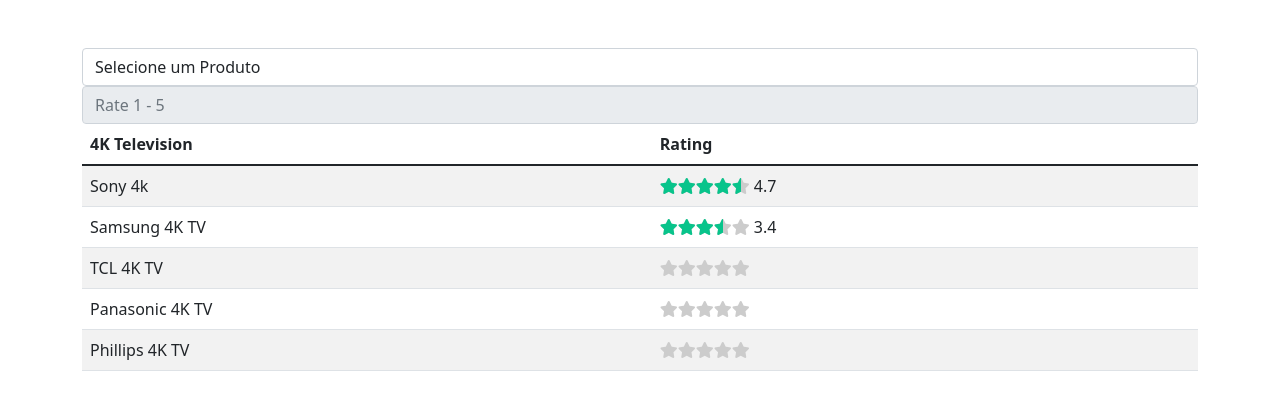
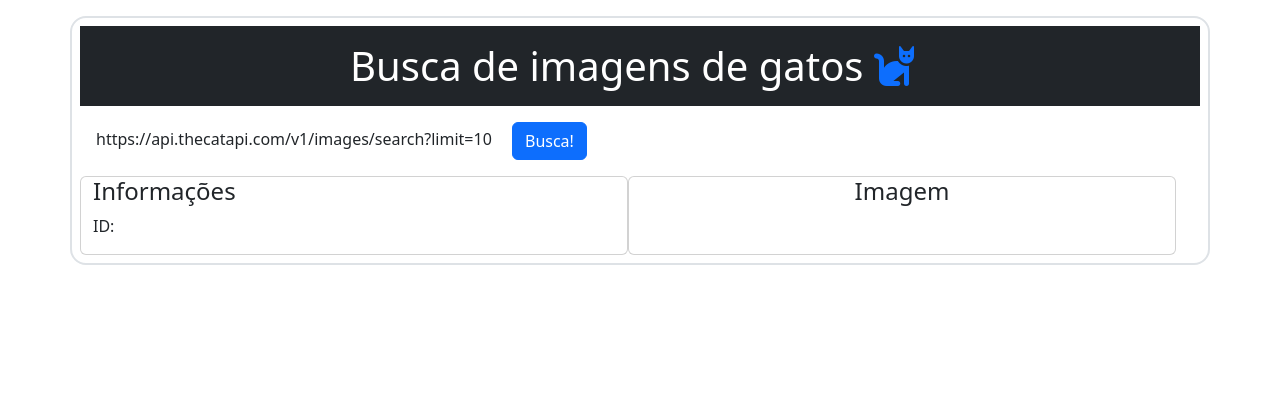
Before and after one commit to Barbaraios/DevWeb_2024_01, a plain HTML site: page index.html in a window 1280 px wide. Drawn offline with nearby package versions, Linux system fonts and the light colour scheme.

Commit message:
Add files via upload

```diff
--- /dev/null
+++ b/API_p2.js
@@ -0,0 +1,23 @@
+// Função para fazer o request na API
+function getImage(e) {
+    // Busca a url da API no HTML
+    let url_api = document.getElementById('url_api').innerText;
+    console.log(url_api);
+    // Função fetch para buscar dados na API
+    fetch(url_api, {
+    method: 'GET',
+    })
+    .then((response) => {
+    return response.json();
+    })
+
+    .then((data) => {
+    console.log(data);
+    document.getElementById('id').innerText = data[0].id;
+    let imagem = `
+    <img class="rounded img-fluid" src="${data[0].url}" />
+    `;
+    // Insere a imagem no elemento HTML com id imagem_aqui
+    document.querySelector('#imagem_aqui').innerHTML = imagem;
+    });
+    }
--- a/index.html
+++ b/index.html
@@ -1,92 +1,42 @@
 <!DOCTYPE html>
 <html lang="pt-br">
 <head>
-<meta charset="UTF-8" />
-<link rel="shortcut icon" href="#" />
-<link rel="stylesheet" href="classificaçao.css" />
-<link href="https://cdn.jsdelivr.net/npm/bootstrap@5.1.3/dist/css/bootstrap.min.css"
-rel="stylesheet"
+<meta charset="UTF-8">
+<meta name="viewport" content="width=device-width, initial-scale=1.0">
+<link href="https://cdn.jsdelivr.net/npm/bootstrap@5.2.0-
+beta1/dist/css/bootstrap.min.css" rel="stylesheet"
 integrity="sha384-
-1BmE4kWBq78iYhFldvKuhfTAU6auU8tT94WrHftjDbrCEXSU1oBoqyl2QvZ6jIW3"
-crossorigin="anonymous" />
-<link rel="stylesheet" href="https://cdnjs.cloudflare.com/ajax/libs/font-awesome/6.0.0-beta3/css/all.min.css"
+0evHe/X+R7YkIZDRvuzKMRqM+OrBnVFBL6DOitfPri4tjfHxaWutUpFmBp4vmVor"
+crossorigin="anonymous">
+<link rel="stylesheet" href="https://cdnjs.cloudflare.com/ajax/libs/fontawesome/6.1.1/css/all.min.css"
 integrity="sha512-
-Fo3rlrZj/k7ujTnHg4CGR2D7kSs0v4LLanw2qksYuRlEzO+tcaEPQogQ0KaoGN26/zrn20ImR1DfuLWnOo7aBA==
+KfkfwYDsLkIlwQp6LFnl8zNdLGxu9YAA1QvwINks4PhcElQSvqcyVLLD9aMhXd13uQjoXtEKNosOWaZqXgel0g==
 "
 crossorigin="anonymous" referrerpolicy="no-referrer" />
-<title>Sistema de Classificação</title>
+<link rel="shortcut icon" href="#">
+<title>API em JavaScript - Parte II</title>
 </head>
 <body>
-<div class="container mt-5">
-<form>
-<select id="product-select" class="form-control custom-select">
-<option value="0" disabled selected>Selecione um Produto</option>
-<option value="sony">Sony 4K TV</option>
-<option value="samsung">Samsung 4K TV</option>
-<option value="tcl">TCL 4K TV</option>
-<option value="panasonic">LG 4K TV</option>
-<option value="phillips">Phillips 4K TV</option>
-</select>
-<input type="number" id="rating-control" class="form-control" step="0.1"
-max="5" placeholder="Rate 1 - 5"
-disabled />
-</form>
-<table class="table table-striped">
-<thead>
-<tr>
-<th>4K Television</th>
-<th>Rating</th>
-</tr>
-</thead>
-<tbody>
-<tr class="sony">
-<td>Sony 4k</td>
-<td>
-<div class="stars-outer">
-<div class="stars-inner"></div>
+<section class="container mt-3 p-2 border border-2 rounded-4">
+<h1 class="p-3 mb-2 bg-dark text-white text-center p-1 m-0">Busca de imagens de
+gatos <i
+class="fa-solid fa-cat pe-3 text-primary"></i></h1>
+<div class="mt-3 mb-3">
+<span id="url_api" class="p-3 mb-2 bglight">https://api.thecatapi.com/v1/images/search?limit=10</span>
+<button type="button" class='btn btn-primary'
+onclick="getImage()">Busca!</button>
 </div>
-<span class="number-rating"></span>
-</td>
-</tr>
-<tr class="samsung">
-<td>Samsung 4K TV</td>
-<td>
-<div class="stars-outer">
-<div class="stars-inner"></div>
+<div class="container row">
+<div class="col card">
+<h4>Informações</h4>
+<p>ID: <span id="id"></span> </p>
 </div>
-<span class="number-rating"></span>
-</td>
-</tr>
-<tr class="tcl">
-<td>TCL 4K TV</td>
-<td>
-<div class="stars-outer">
-<div class="stars-inner"></div>
+<div class="col card text-center">
+<h4>Imagem</h4>
+<div id="imagem_aqui" class="container card-body"></div>
 </div>
-<span class="number-rating"></span>
-</td>
-</tr>
-<tr class="panasonic">
-<td>Panasonic 4K TV</td>
-<td>
-<div class="stars-outer">
-<div class="stars-inner"></div>
 </div>
-<span class="number-rating"></span>
-</td>
-</tr>
-<tr class="phillips">
-<td>Phillips 4K TV</td>
-<td>
-<div class="stars-outer">
-<div class="stars-inner"></div>
-</div>
-<span class="number-rating"></span>
-</td>
-</tr>
-</tbody>
-</table>
-</div>
-<script src="classificaçao.js"></script>
+</section>
+<script src="API_p2.js"></script>
 </body>
 </html>
```
